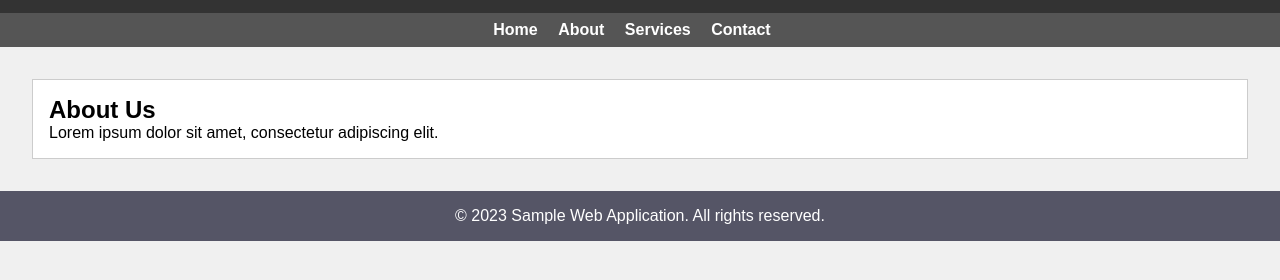
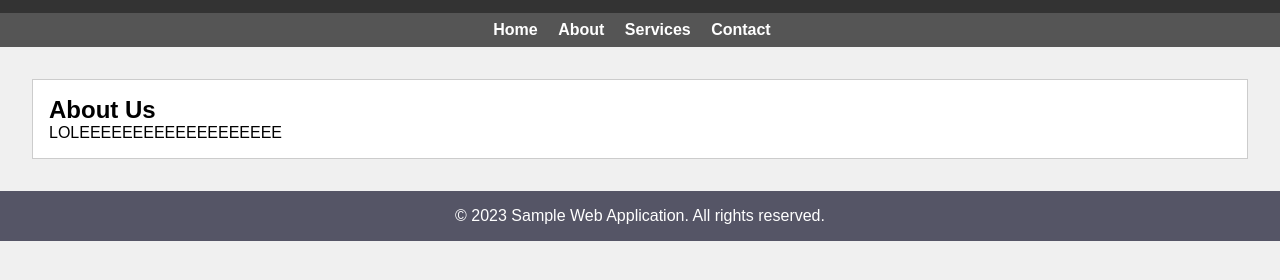
Before and after one commit to Alessioventuri/dev-ops-training, a plain HTML site: page index.html in a window 1280 px wide. Shown: the part 56-336 px from the top of the page. Drawn offline with Linux system fonts and the light colour scheme.

```diff
--- a/index.html
+++ b/index.html
@@ -21,7 +21,7 @@
     <main>
         <section class="intro">
             <h2>About Us</h2>
-            <p>Lorem ipsum dolor sit amet, consectetur adipiscing elit.</p>
+            <p>LOLEEEEEEEEEEEEEEEEEEE</p>
         </section>
     </main>
     <footer>
```
